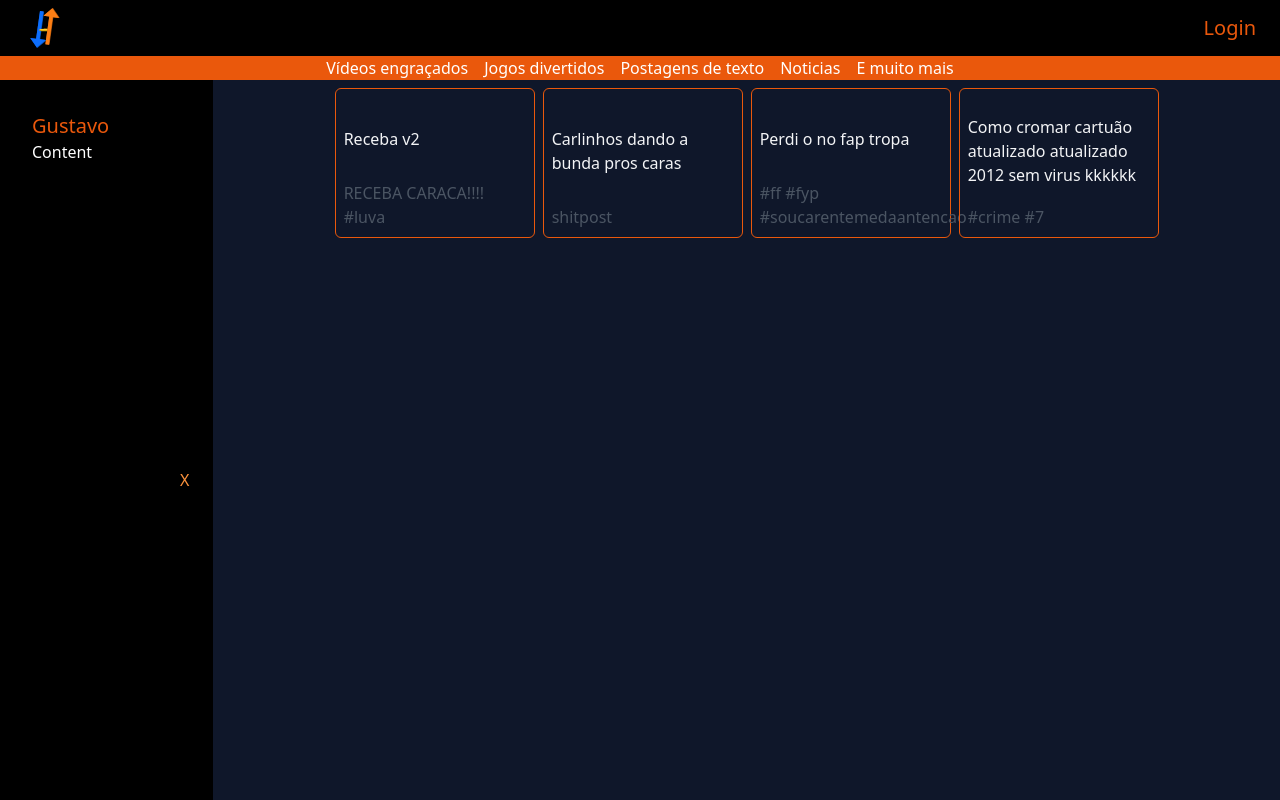
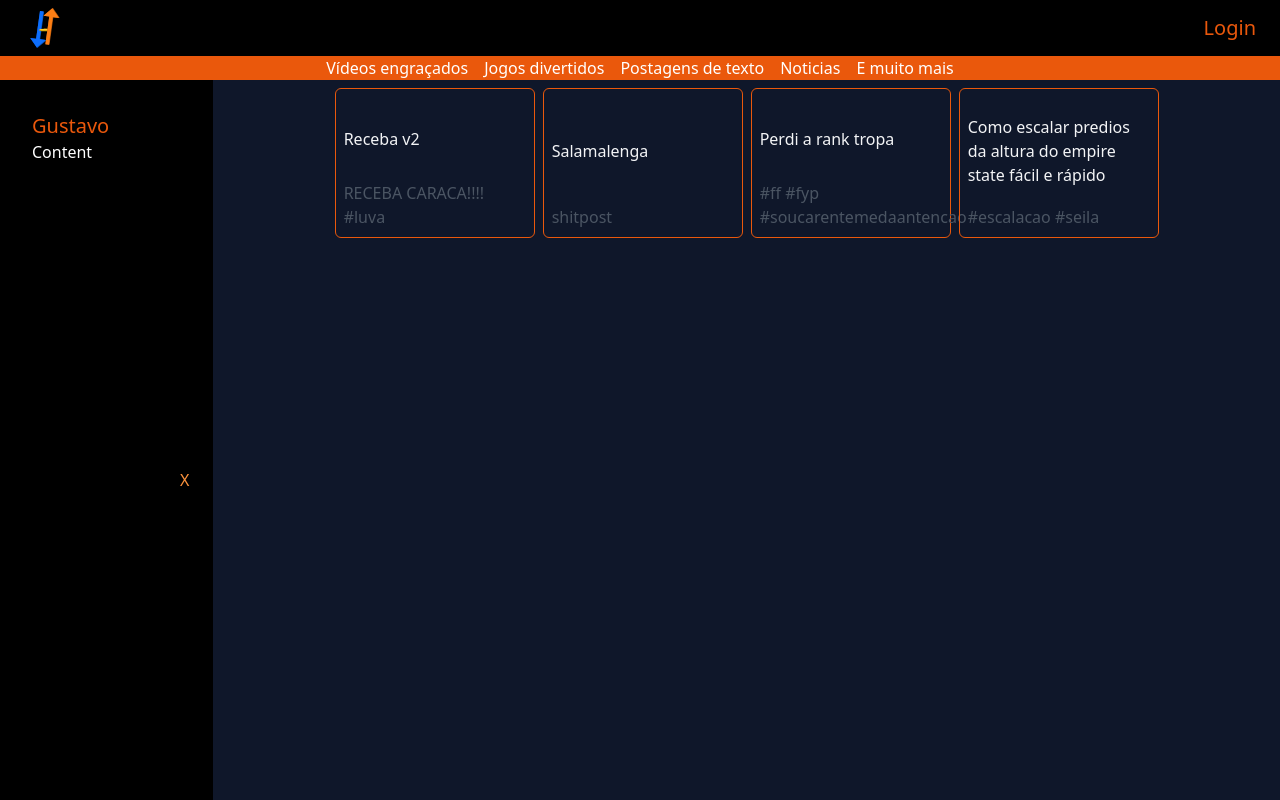
Before and after one commit to izitktj/Hyper, a Next.js app: page / in a window 1280 px wide. Built offline with nearby package versions, Linux system fonts and the light colour scheme.

Commit message:
melhorado os posts

```diff
--- a/src/pages/index.tsx
+++ b/src/pages/index.tsx
@@ -24,9 +24,9 @@ export default function Home() {
 
         <div className="flex flex-1 flex-wrap flex-row justify-center gap-2 p-2">
           <Video nome={"Receba v2"} descricao={"RECEBA CARACA!!!! #luva"}/>
-          <Video nome={"Carlinhos dando a bunda pros caras"} descricao={"shitpost"}/>
-          <Video nome={"Perdi o no fap tropa"} descricao={"#ff #fyp #soucarentemedaantencao"}/>
-          <Video nome={"Como cromar cartuão atualizado atualizado 2012 sem virus kkkkkk"} descricao={"#crime #7"}/>
+          <Video nome={"Salamalenga"} descricao={"shitpost"}/>
+          <Video nome={"Perdi a rank tropa"} descricao={"#ff #fyp #soucarentemedaantencao"}/>
+          <Video nome={"Como escalar predios da altura do empire state fácil e rápido"} descricao={"#escalacao #seila"}/>
         </div>
       </div>
     </main>
```
